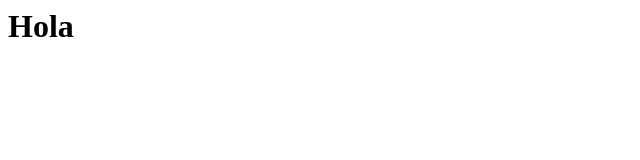
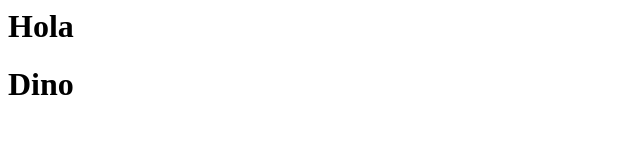
Before and after one commit to lucySagas/Examen-git, a plain HTML site: page index.html in a window 1280 px wide. Shown: the whole page, without its empty margins (0-640 px from the left). Drawn offline with Linux system fonts and the light colour scheme.

Commit message:
Mi tercer commit

```diff
--- a/index.html
+++ b/index.html
@@ -1 +1,2 @@
 <h1>Hola</h1>
+<h1>Dino</h1>
```
